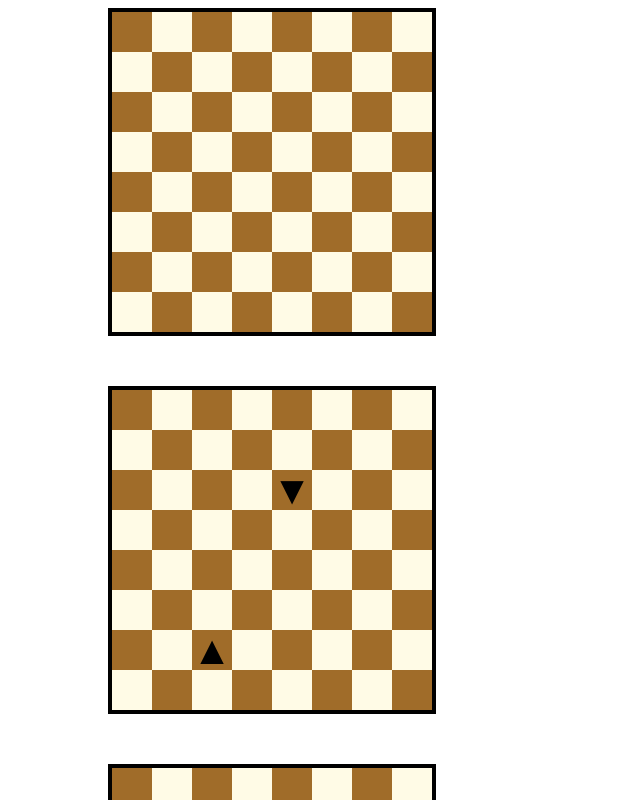
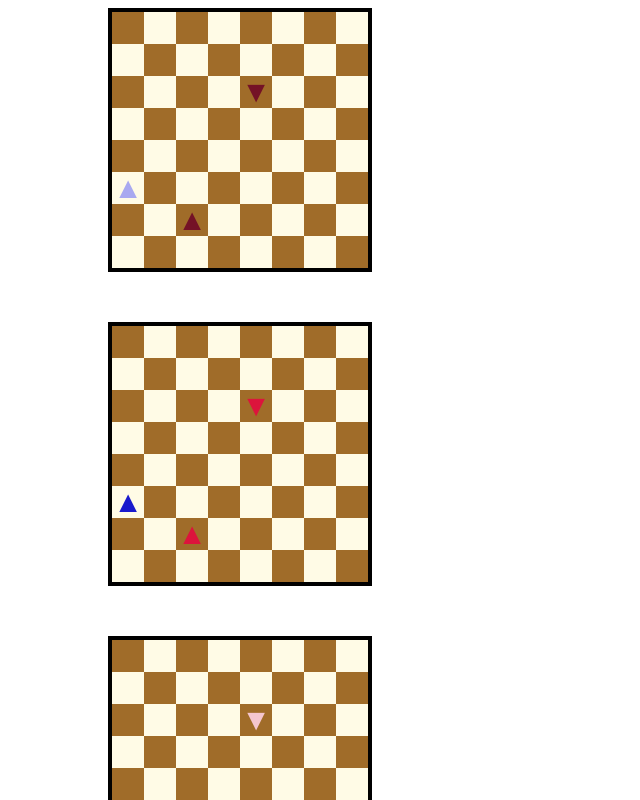
Before and after one commit to frfrfruits/chessehc, a Vue app: page / in a window 1280 px wide. Shown: the top 800 px of the page, without its empty margins (0-640 px from the left). Built offline with nearby package versions, Linux system fonts and the light colour scheme.

Commit message:
Add time direction

```diff
--- a/src/components/Chessehc.vue
+++ b/src/components/Chessehc.vue
@@ -1,18 +1,31 @@
 <template>
   <div class="chessehc">
-    <div v-for="(board, index) in boards" :key="index">
+    <div v-for="board in boards" :key="board.time">
       <div class="board">
-        <div
-          v-for="(square, index) in board.squares"
-          :key="index"
-          :set="((x = index % 8), (y = Math.floor(index / 8)))"
-        >
+        <div v-for="(square, index) in board.squares.value" :key="index">
           <div
             class="square"
-            v-bind:class="squareColor(square, x, y)"
-            @click="clickSquare(square, x, y)"
+            v-bind:class="
+              squareColor(
+                square,
+                index % board.squares.width,
+                Math.floor(index / board.squares.width)
+              )
+            "
+            @click="
+              clickSquare(
+                square,
+                index % board.squares.width,
+                Math.floor(index / board.squares.width),
+                board.time
+              )
+            "
           >
-            <div class="piece" v-if="square.piece">
+            <div
+              class="piece"
+              v-bind:class="square.piece.styleClass()"
+              v-if="square.piece"
+            >
               {{ square.piece.text() }}
             </div>
           </div>
@@ -29,22 +42,157 @@ enum Owner {
   me,
   you,
 }
+
+enum Tense {
+  past,
+  present,
+  future,
+}
+
+enum TimeDirection {
+  forward,
+  inverted,
+}
+
 class Piece {
   owner: Owner;
-  constructor(owner: Owner) {
+  tense: Tense;
+  direction: TimeDirection;
+  constructor(owner: Owner, tense: Tense, direction: TimeDirection) {
     this.owner = owner;
+    this.tense = tense;
+    this.direction = direction;
   }
   text() {
     return this.owner == Owner.me ? "▲" : "▼";
   }
+  styleClass() {
+    switch (this.tense) {
+      case Tense.past:
+        return this.direction === TimeDirection.forward
+          ? "piece-forward-past"
+          : "piece-inverted-past";
+      case Tense.present:
+        return this.direction === TimeDirection.forward
+          ? "piece-forward-present"
+          : "piece-inverted-present";
+      case Tense.future:
+        return this.direction === TimeDirection.forward
+          ? "piece-forward-future"
+          : "piece-inverted-future";
+    }
+  }
+  clone() {
+    return new Piece(this.owner, this.tense, this.direction);
+  }
+  makeFuture() {
+    if (this.tense === Tense.present) {
+      if (this.direction === TimeDirection.forward) {
+        return new Piece(this.owner, Tense.future, this.direction);
+      } else {
+        return new Piece(this.owner, Tense.past, this.direction);
+      }
+    } else {
+      return new Piece(this.owner, this.tense, this.direction);
+    }
+  }
+  makePast() {
+    if (this.tense === Tense.present) {
+      if (this.direction === TimeDirection.forward) {
+        return new Piece(this.owner, Tense.past, this.direction);
+      } else {
+        return new Piece(this.owner, Tense.future, this.direction);
+      }
+    } else {
+      return new Piece(this.owner, this.tense, this.direction);
+    }
+  }
 }
-interface Square {
+
+class Square {
   piece: Piece | null;
   is_selected: boolean;
+  constructor(piece: Piece | null, is_selected: boolean) {
+    this.piece = piece;
+    this.is_selected = is_selected;
+  }
+  clone() {
+    return new Square(this.piece ? this.piece.clone() : null, this.is_selected);
+  }
+  makeFuture() {
+    return new Square(
+      this.piece ? this.piece.makeFuture() : null,
+      this.is_selected
+    );
+  }
+  makePast() {
+    return new Square(
+      this.piece ? this.piece.makePast() : null,
+      this.is_selected
+    );
+  }
+}
+class Squares {
+  width: number;
+  value: Square[];
+  constructor(width: number, value: Square[]) {
+    this.width = width;
+    this.value = value;
+  }
+  static empty(x: number, y: number) {
+    return new Squares(
+      x,
+      Array(x * y)
+        .fill({})
+        .map((e) => new Square(null, false))
+    );
+  }
+  at(x: number, y: number) {
+    return this.value[y * this.width + x];
+  }
+  makeFuture() {
+    return new Squares(
+      this.width,
+      this.value.map((e) => e.makeFuture())
+    );
+  }
+  makePast() {
+    return new Squares(
+      this.width,
+      this.value.map((e) => e.makePast())
+    );
+  }
 }
 
-interface Board {
-  squares: Square[];
+class SquarePoint {
+  square: Square;
+  x: number;
+  y: number;
+  t: number;
+  constructor(square: Square, x: number, y: number, t: number) {
+    this.square = square;
+    this.x = x;
+    this.y = y;
+    this.t = t;
+  }
+  clone() {
+    return new SquarePoint(this.square, this.x, this.y, this.t);
+  }
+}
+
+class Board {
+  time: number;
+  squares: Squares;
+  constructor(time: number, squares: Squares) {
+    this.time = time;
+    this.squares = squares;
+  }
+  makeFuture() {
+    return new Board(this.time + 1, this.squares.makeFuture());
+  }
+  makePast() {
+    return new Board(this.time - 1, this.squares.makePast());
+  }
 }
 
 import { defineComponent } from "vue";
@@ -54,34 +202,70 @@ export default defineComponent({
   data() {
     return {
       boards: [] as Board[],
-      selected_square: null as null | Square,
+      selected_square: null as null | SquarePoint,
     };
   },
   mounted() {
-    this.boards = Array(3)
-      .fill({})
-      .map((e) => ({
-        squares: Array(8 * 8)
-          .fill({})
-          .map((e) => ({ piece: null, is_selected: false })),
-      }));
-    this.boards[1].squares[20].piece = new Piece(Owner.you);
-    this.boards[1].squares[50].piece = new Piece(Owner.me);
+    let obj = Squares.empty(8, 8);
+    this.boards = [new Board(0, obj)];
+    this.boards[0].squares.value[20].piece = new Piece(
+      Owner.you,
+      Tense.present,
+      TimeDirection.forward
+    );
+    this.boards[0].squares.value[40].piece = new Piece(
+      Owner.me,
+      Tense.present,
+      TimeDirection.inverted
+    );
+    this.boards[0].squares.value[50].piece = new Piece(
+      Owner.me,
+      Tense.present,
+      TimeDirection.forward
+    );
+    this.boards.push(this.boards[0].makeFuture());
+    this.boards.unshift(this.boards[0].makePast());
   },
   methods: {
-    clickSquare(square: Square, x: number, y: number) {
-      if (this.selected_square) {
-        if (square !== this.selected_square) {
-          square.piece = this.selected_square.piece;
-          this.selected_square.piece = null;
+    clickSquare(square: Square, x: number, y: number, t: number) {
+      if (this.selected_square !== null && this.selected_square.t === t) {
+        if (square !== this.selected_square.square) {
+          // square.piece = this.selected_square.piece;
+          // this.selected_square.piece = null;
+          let selected_direction = this.selected_square.square.piece!.direction;
+          let moving_time =
+            selected_direction === TimeDirection.forward ? 1 : -1;
+          let next_time = t + moving_time;
+          let next_board = this.boards.find((e) => e.time === next_time)!;
+          let next_next_time = next_time + moving_time;
+          let clicked_next_time_square = next_board.squares.at(x, y);
+          let selected_next_time_square = next_board.squares.at(
+            this.selected_square.x,
+            this.selected_square.y
+          );
+          clicked_next_time_square.piece = selected_next_time_square.piece;
+          clicked_next_time_square.piece!.tense = Tense.present;
+          selected_next_time_square.piece = null;
+          let next_next_board = this.boards.find(
+            (e) => e.time === next_next_time
+          );
+          this.selected_square.square.piece!.tense = Tense.past;
+          if (next_next_board === undefined) {
+            if (selected_direction === TimeDirection.forward) {
+              this.boards.push(next_board.makeFuture());
+            } else {
+              this.boards.unshift(next_board.makePast());
+            }
+          }
         }
-        this.selected_square.is_selected = false;
+        this.selected_square.square.is_selected = false;
         this.selected_square = null;
       } else {
         if (square.piece) {
-          this.selected_square = square;
-          square.is_selected = true;
-          console.log(square.piece, x, y);
+          if (square.piece.tense === Tense.present) {
+            this.selected_square = new SquarePoint(square, x, y, t);
+            square.is_selected = true;
+          }
         }
       }
     },
@@ -97,15 +281,15 @@ export default defineComponent({
 
 <style scoped>
 .board {
-  width: 320px;
-  height: 320px;
+  width: 256px;
+  height: 256px;
   border: 4px solid black;
   margin-bottom: 50px;
   margin-left: 100px;
 }
 .square {
-  width: 40px;
-  height: 40px;
+  width: 32px;
+  height: 32px;
   float: left;
   display: flex;
   align-items: center;
@@ -118,9 +302,27 @@ export default defineComponent({
   background-color: rgb(255, 251, 230);
 }
 .square-moving {
-  background-color: rgb(127, 127, 236);
+  background-color: rgb(127, 236, 132);
 }
 .piece {
-  font-size: 40px;
+  font-size: 30px;
+}
+.piece-forward-past {
+  color: rgb(116, 18, 38);
+}
+.piece-forward-present {
+  color: crimson;
+}
+.piece-forward-future {
+  color: rgb(245, 198, 207);
+}
+.piece-inverted-past {
+  color: rgb(10, 10, 93);
+}
+.piece-inverted-present {
+  color: rgb(26, 26, 204);
+}
+.piece-inverted-future {
+  color: rgb(169, 169, 240);
 }
 </style>
```
